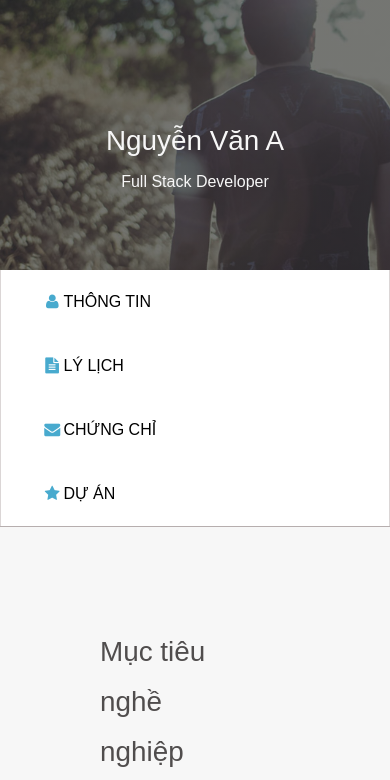
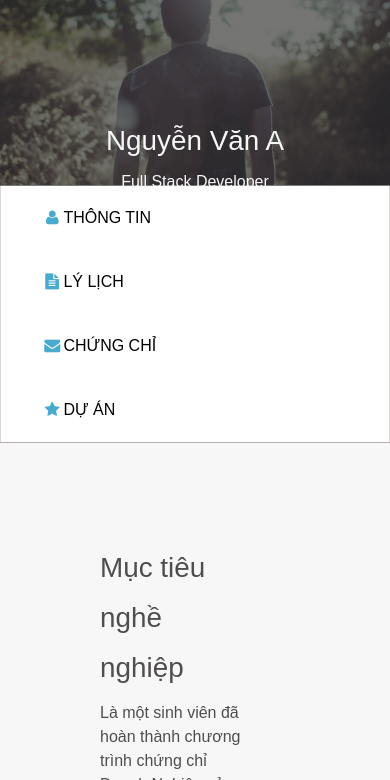
Before and after one commit to Bezeio/deploy, a plain HTML site: page index.html in a window 390 px wide. Shown: the top 780 px of the page. Drawn offline with nearby package versions, Linux system fonts and the light colour scheme.

Commit message:
last update

```diff
--- a/css/laptop.css
+++ b/css/laptop.css
@@ -10,8 +10,8 @@
     ),
     url("/images/banner.jpg");
   position: relative;
-  height:  32vh;
-  background-size: 150%;
+  height:  50vh;
+  background-size: 100%;
   background-repeat: no-repeat;
   text-align: center;
 }
--- a/css/mobile.css
+++ b/css/mobile.css
@@ -3,6 +3,24 @@
     margin: 0px;
     font-family: "Rubik", sans-serif;
     box-sizing: border-box;
+  }
+  #banner {
+    background-image: linear-gradient(
+        rgba(34, 34, 34, 0.6),
+        rgba(34, 34, 34, 0.6)
+      ),
+      url("/images/banner.jpg");
+    position: relative;
+    height: 22vh;
+    background-size: 100%;
+    background-repeat: no-repeat;
+    text-align: center;
+  }
+  #banner h1,
+  #banner span {
+    text-align: center;
+    align-items: center;
+    justify-content: center;
   }
   #nav-bar {
     display: block;
@@ -48,7 +66,7 @@
     justify-content: center;
     padding: 0px;
   }
-  #certificate .content #cert_mid img{
+  #certificate .content #cert_mid img {
     border-style: none;
     padding-left: 0px;
   }
@@ -67,8 +85,7 @@
     grid-template-columns: 90%;
     justify-content: center;
   }
-  #project .content .content-project{
-
+  #project .content .content-project {
     justify-content: center;
     margin-top: 30px;
     align-items: center;
@@ -84,22 +101,18 @@
     justify-content: center;
     text-align: center;
     align-items: center;
-
   }
-  #footer .container{
+  #footer .container {
     justify-content: center;
     margin-left: 22px;
-
   }
-  #footer .container ul li{
+  #footer .container ul li {
     visibility: hidden;
   }
-  #footer .container ul i{
+  #footer .container ul i {
     text-align: center;
     font-size: 50px;
     margin: 0px;
     padding: 0px;
-
-
   }
 }
--- a/css/tablet.css
+++ b/css/tablet.css
@@ -1,4 +1,16 @@
 @media screen and (max-width: 820px) {
+  #banner {
+    background-image: linear-gradient(
+        rgba(34, 34, 34, 0.6),
+        rgba(34, 34, 34, 0.6)
+      ),
+      url("/images/banner.jpg");
+    position: relative;
+    height:  auto;
+    background-size: 100%;
+    background-repeat: no-repeat;
+    text-align: center;
+  }
   .avatar {
     display: none;
     margin-left: 20px;
@@ -37,7 +49,7 @@
     justify-content: center;
     align-items: center;
     padding-right: 40px;
-    padding-left: 120px;
+    padding-left: 90px;
   }
   #project .content {
     justify-content: center;
```
Also changed, not shown: Link web.txt (added).
